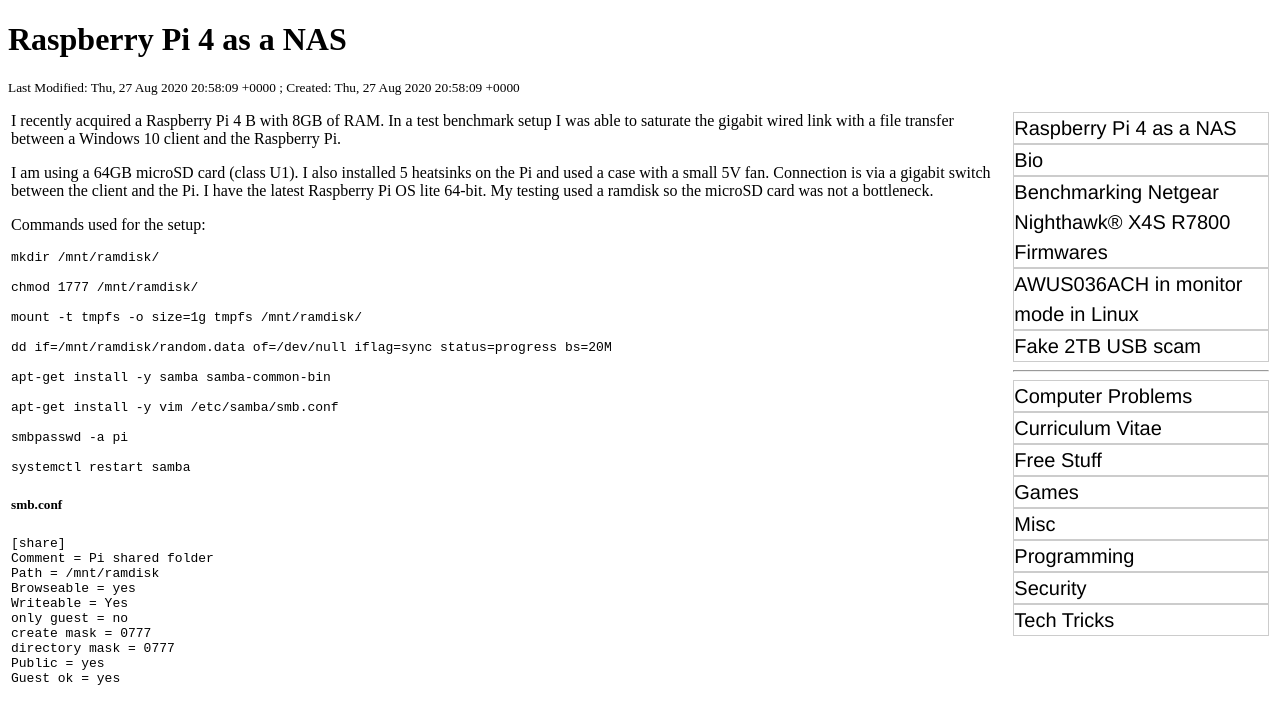
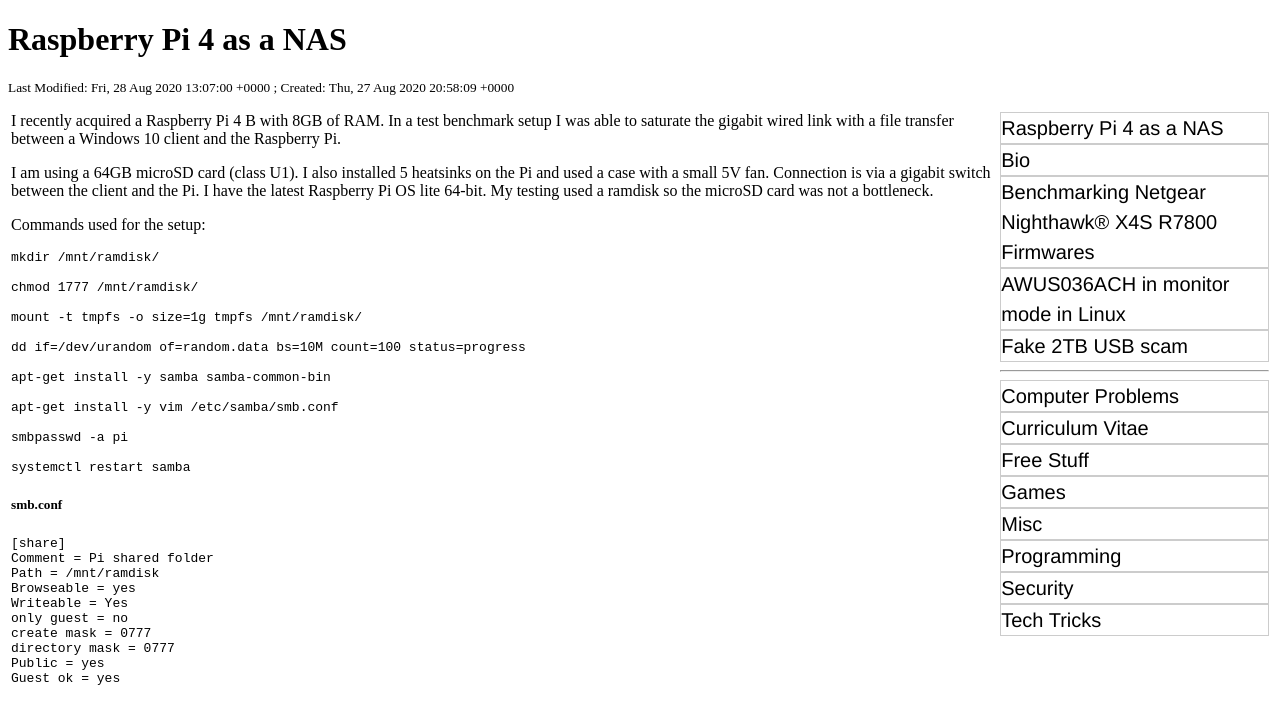
Before and after one commit to rbeede/rbeede.github.io, a Jekyll site: the page built from _posts/2020-08-27-raspberry-pi-4-as-nas.html, in a window 1280 px wide. Shown: the top 724 px of the page. Built offline with Jekyll 4.4.1, drawn with Linux system fonts in a browser that asks for light colours.

Commit message:
Fixed dd command

```diff
--- a/_posts/2020-08-27-raspberry-pi-4-as-nas.html
+++ b/_posts/2020-08-27-raspberry-pi-4-as-nas.html
@@ -22,7 +22,7 @@
 
 mount -t tmpfs -o size=1g tmpfs /mnt/ramdisk/
 
-dd if=/mnt/ramdisk/random.data of=/dev/null iflag=sync status=progress bs=20M
+dd if=/dev/urandom of=random.data bs=10M count=100 status=progress
 
 apt-get install -y samba samba-common-bin
 
```
Also changed, not shown: other parts of _posts/2020-08-27-raspberry-pi-4-as-nas.html (+1 -1 lines).
